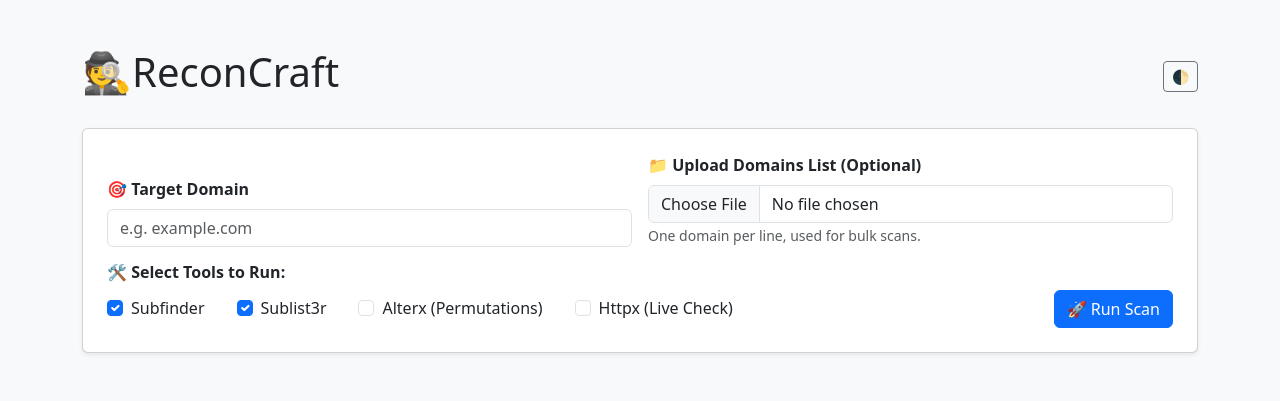
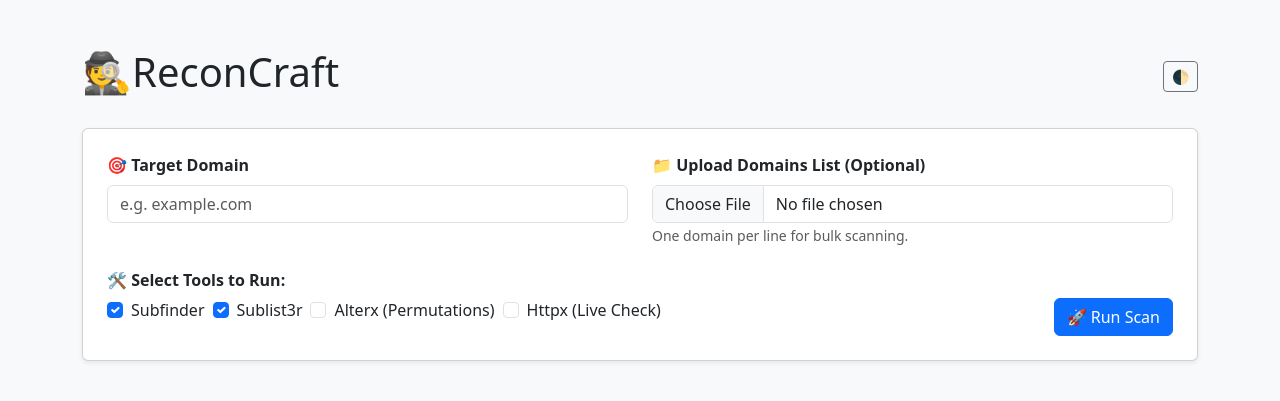
Before and after one commit to Ibrahim227/ReconCraft, a Flask app: page / in a window 1280 px wide. Shown: the top 401 px of the page. Run offline with Flask 3, Linux system fonts and the light colour scheme.

Commit message:
update index

```diff
--- a/templates/index.html
+++ b/templates/index.html
@@ -117,7 +117,7 @@
 
     <div class="card shadow-sm p-4 mb-4">
       <form id="scan-form" enctype="multipart/form-data">
-    <div class="row g-3 align-items-end">
+        <div class="row g-4">
 
           <!-- Domain Input -->
           <div class="col-md-6">
@@ -129,53 +129,63 @@
           <div class="col-md-6">
             <label for="domain_file" class="form-label fw-semibold">📁 Upload Domains List (Optional)</label>
             <input class="form-control" type="file" name="domain_file" id="domain_file" accept=".txt" />
-        <small class="form-text text-muted">One domain per line, used for bulk scans.</small>
+            <small class="form-text text-muted">One domain per line for bulk scanning.</small>
           </div>
 
-      <!-- Tool Checkboxes and Scan Button -->
+          <!-- Tool Selection -->
           <div class="col-12">
-        <h6 class="fw-semibold">🛠️ Select Tools to Run:</h6>
-        <div class="d-flex flex-wrap gap-3 align-items-center">
-          <div class="form-check form-check-inline">
+            <h6 class="fw-semibold mb-2">🛠️ Select Tools to Run:</h6>
+            <div class="row g-2">
+              <div class="col-auto">
+                <div class="form-check">
                   <input class="form-check-input" type="checkbox" name="tools" value="subfinder" id="tool-subfinder" checked />
                   <label class="form-check-label" for="tool-subfinder">Subfinder</label>
                 </div>
+              </div>
 
-          <div class="form-check form-check-inline">
+              <div class="col-auto">
+                <div class="form-check">
                   <input class="form-check-input" type="checkbox" name="tools" value="sublist3r" id="tool-sublist3r" checked />
                   <label class="form-check-label" for="tool-sublist3r">Sublist3r</label>
                 </div>
+              </div>
 
-          <div class="form-check form-check-inline">
+              <div class="col-auto">
+                <div class="form-check">
                   <input class="form-check-input" type="checkbox" name="tools" value="alterx" id="tool-alterx" />
                   <label class="form-check-label" for="tool-alterx">Alterx (Permutations)</label>
                 </div>
+              </div>
 
-          <div class="form-check form-check-inline">
+              <div class="col-auto">
+                <div class="form-check">
                   <input class="form-check-input" type="checkbox" name="tools" value="httpx" id="tool-httpx" />
                   <label class="form-check-label" for="tool-httpx">Httpx (Live Check)</label>
                 </div>
+              </div>
 
-          <button type="submit" class="btn btn-primary ms-auto" id="run-btn">🚀 Run Scan</button>
+              <!-- Submit Button -->
+              <div class="col-md-auto ms-auto">
+                <button type="submit" class="btn btn-primary" id="run-btn">🚀 Run Scan</button>
+              </div>
             </div>
           </div>
 
-      <!-- Wordlist Upload (hidden unless Alterx is selected) -->
+          <!-- Wordlist Upload -->
           <div class="col-md-6 d-none" id="wordlist-container">
-        <label for="wordlist_file" class="form-label fw-semibold">📁 Wordlist for Alterx
-          <span class="text-info" data-bs-toggle="tooltip" title="Optional. If not uploaded, the default 'words.txt' will be used (e.g. admin, dev, staging...)">
+            <label for="wordlist_file" class="form-label fw-semibold">
+              📁 Wordlist for Alterx
+              <span class="text-info" data-bs-toggle="tooltip" title="Optional. Default 'words.txt' will be used if none uploaded.">
                 <i class="bi bi-info-circle-fill"></i>
               </span>
             </label>
             <input class="form-control" type="file" name="wordlist_file" id="wordlist_file" accept=".txt" />
-        <small class="form-text text-muted">Default: <code>words.txt</code> if none uploaded.</small>
+            <small class="form-text text-muted">Default: <code>words.txt</code></small>
           </div>
 
         </div>
       </form>
     </div>
-
-
 
 
 
```
Lines whose indentation alone changed are shown as unchanged.
